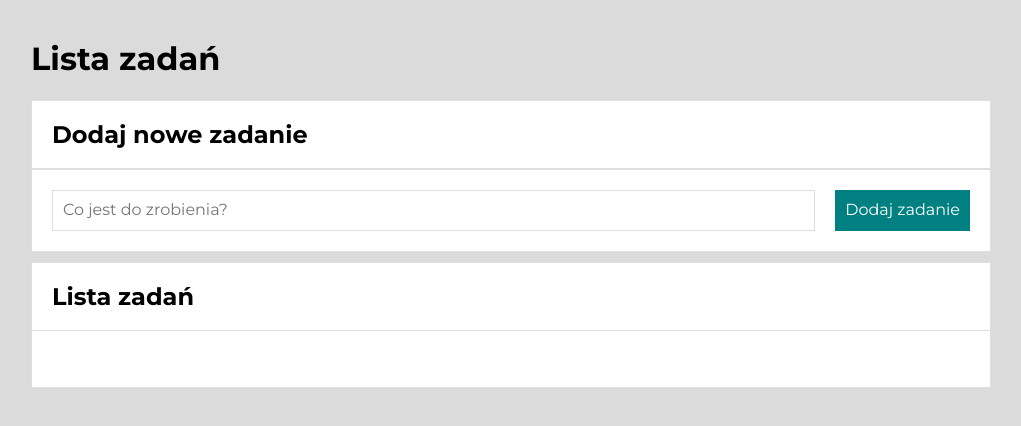
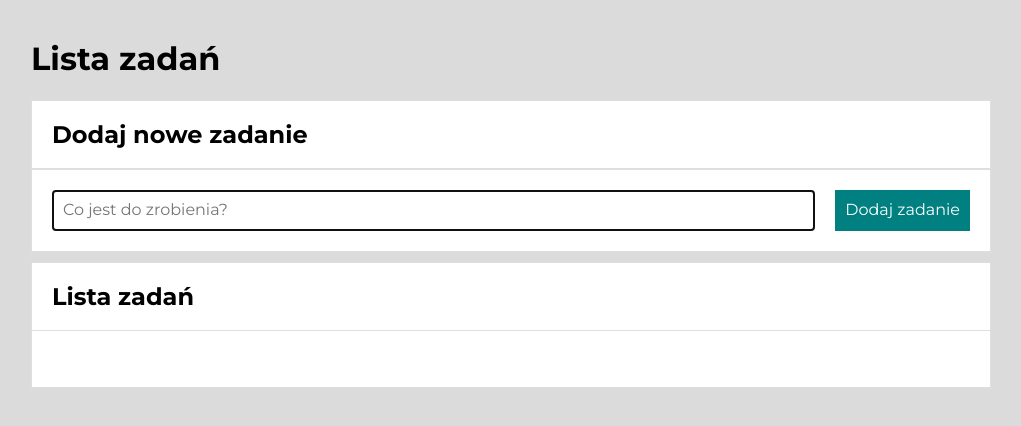
Before and after one commit to Kluzera/to-do-list, a plain HTML site: page index.html in a window 1280 px wide. Shown: the whole page, without its empty margins (129-1150 px from the left). Drawn offline with nearby package versions, Linux system fonts and the light colour scheme.

Commit message:
added autofocus to input

```diff
--- a/index.html
+++ b/index.html
@@ -36,7 +36,7 @@
       <form class="form js-form">
         <input
           class="form__input js-newTask"
-          placeholder="Co jest do zrobienia?"
+          placeholder="Co jest do zrobienia?" autofocus
         />
         <button class="form__addButton">Dodaj zadanie</button>
       </form>
```
